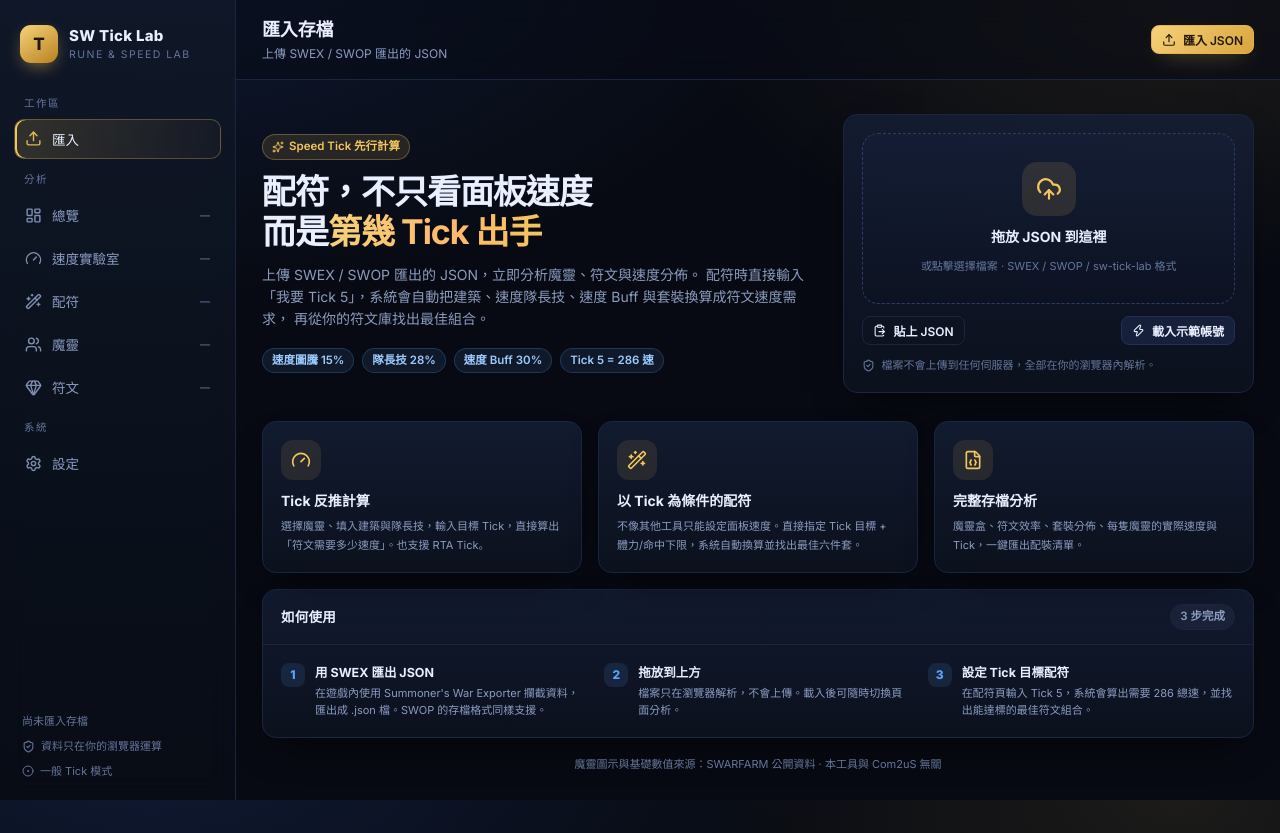
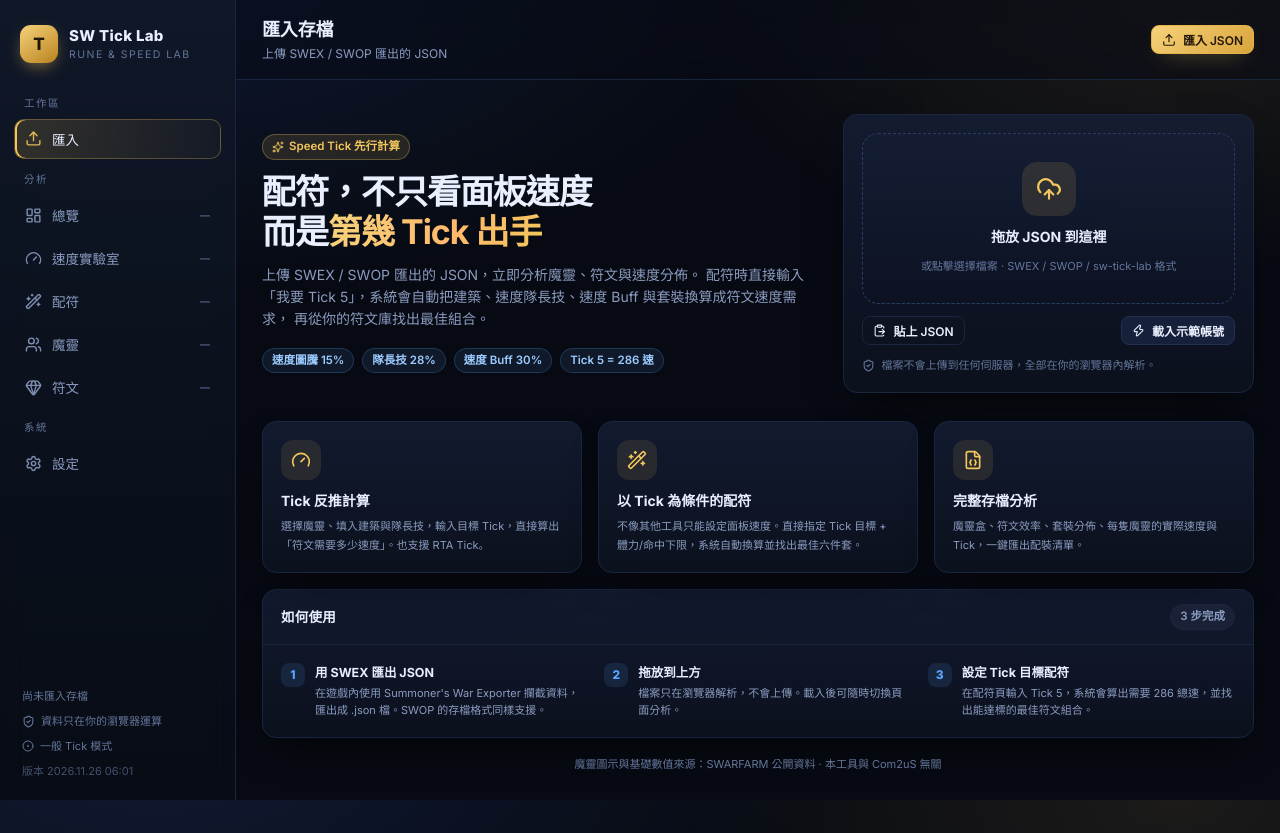
Before and after one commit to CedricLee2017/sw-tick-lab, a React (Vite) app: page / in a window 1280 px wide. Built offline with nearby package versions, Linux system fonts and the light colour scheme.

Commit message:
chore: show build timestamp in sidebar to verify cache refresh

```diff
--- a/src/App.tsx
+++ b/src/App.tsx
@@ -124,6 +124,9 @@ export default function App() {
           <div className="row tiny dim" style={{ padding: "0 8px", gap: 6 }}>
             <CircleDot size={12} /> {settings.rta ? "RTA Tick 模式" : "一般 Tick 模式"}
           </div>
+          <div className="tiny dim" style={{ padding: "0 8px", opacity: 0.65 }}>
+            版本 {__BUILD_TIME__.replace(/-/g, ".")}
+          </div>
         </div>
       </aside>
 
--- /dev/null
+++ b/src/vite-env.d.ts
@@ -0,0 +1,4 @@
+/// <reference types="vite/client" />
+
+/** 由 vite.config.ts 在建置時注入 */
+declare const __BUILD_TIME__: string;
--- a/vite.config.ts
+++ b/vite.config.ts
@@ -1,9 +1,16 @@
 import { defineConfig } from "vite";
 import react from "@vitejs/plugin-react";
+
+const now = new Date();
+const pad = (n: number) => String(n).padStart(2, "0");
+const buildTime = `${now.getFullYear()}-${pad(now.getMonth() + 1)}-${pad(now.getDate())} ${pad(now.getHours())}:${pad(now.getMinutes())}`;
 
 export default defineConfig({
   base: "./",
   plugins: [react()],
+  define: {
+    __BUILD_TIME__: JSON.stringify(buildTime),
+  },
   build: {
     target: "es2022",
     chunkSizeWarningLimit: 1600,
```
